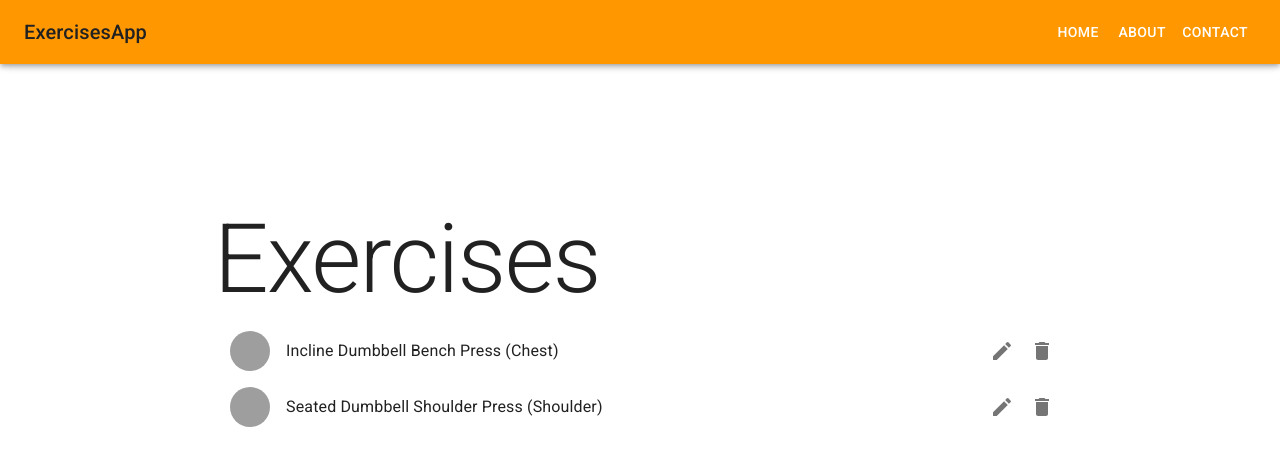
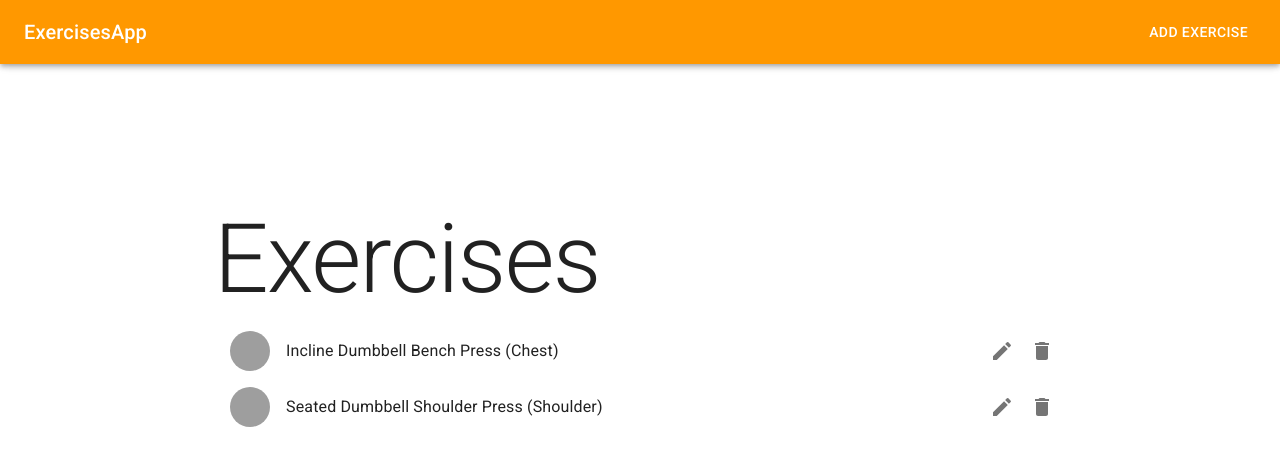
Before and after one commit to FuShingLeung/react-project, a React (Vite) app: page / in a window 1280 px wide. Shown: the top 466 px of the page. Built offline with nearby package versions, Linux system fonts and the light colour scheme; grey boxes are pictures that could not be loaded.

Commit message:
UI navigation added

```diff
--- /dev/null
+++ b/src/components/DesktopNavigation.jsx
@@ -0,0 +1,54 @@
+import React from 'react';
+import { NavLink } from 'react-router-dom';
+import AppBar from '@mui/material/AppBar';
+import Box from '@mui/material/Box';
+import IconButton from '@mui/material/IconButton';
+import MenuIcon from '@mui/icons-material/Menu';
+import Toolbar from '@mui/material/Toolbar';
+import Typography from '@mui/material/Typography';
+import Button from '@mui/material/Button';
+import { useTheme } from '@mui/material/styles';
+import { light } from '@mui/material/styles/createPalette';
+
+function DesktopNavigation({
+  handleDrawerToggle = () => console.log('no handleDrawerToggle provided'),
+}) {
+  const theme = useTheme();
+  console.log(theme);
+  const lightTextColor = theme.palette.common.white;
+  return (
+    <AppBar component="nav">
+      <Toolbar>
+        <IconButton
+          color="inherit"
+          aria-label="open drawer"
+          edge="start"
+          onClick={handleDrawerToggle}
+          sx={{ mr: 2, display: { sm: 'none' } }}
+        >
+          <MenuIcon />
+        </IconButton>
+        <Typography
+          variant="h6"
+          component={NavLink}
+          to="/"
+          sx={{
+            flexGrow: 1,
+            display: { xs: 'none', sm: 'block' },
+            textDecoration: 'none',
+            color: lightTextColor,
+          }}
+        >
+          ExercisesApp
+        </Typography>
+        <Box sx={{ display: { xs: 'none', sm: 'block' } }}>
+          <Button sx={{ color: lightTextColor }} component={NavLink} to="/add">
+            Add Exercise
+          </Button>
+        </Box>
+      </Toolbar>
+    </AppBar>
+  );
+}
+
+export default DesktopNavigation;
--- /dev/null
+++ b/src/components/MobileNavigation.jsx
@@ -0,0 +1,57 @@
+import React from 'react';
+import { NavLink } from 'react-router-dom';
+import Box from '@mui/material/Box';
+import Drawer from '@mui/material/Drawer';
+import Typography from '@mui/material/Typography';
+import Divider from '@mui/material/Divider';
+import List from '@mui/material/List';
+import ListItem from '@mui/material/ListItem';
+import ListItemButton from '@mui/material/ListItemButton';
+import ListItemText from '@mui/material/ListItemText';
+
+function MobileNavigation({
+  mobileOpen = false,
+  handleDrawerToggle = () => console.log('no handleDrawerToggle provided'),
+  drawerWidth = 240,
+}) {
+  return (
+    <Box component="nav">
+      <Drawer
+        variant="temporary"
+        open={mobileOpen}
+        onClose={handleDrawerToggle}
+        ModalProps={{
+          keepMounted: true, // Better open performance on mobile.
+        }}
+        sx={{
+          display: { xs: 'block', sm: 'none' },
+          '& .MuiDrawer-paper': {
+            boxSizing: 'border-box',
+            width: drawerWidth,
+          },
+        }}
+      >
+        <Box onClick={handleDrawerToggle} sx={{ textAlign: 'center' }}>
+          <Typography variant="h6" sx={{ my: 2 }}>
+            ExercisesApp
+          </Typography>
+          <Divider />
+          <List>
+            <ListItem>
+              <ListItemButton sx={{ textAlign: 'left' }} component={NavLink} to="/">
+                <ListItemText primary={'Exercise List'} />
+              </ListItemButton>
+            </ListItem>
+            <ListItem>
+              <ListItemButton sx={{ textAlign: 'left' }} component={NavLink} to="/add">
+                <ListItemText primary={'Add Exercise'} />
+              </ListItemButton>
+            </ListItem>
+          </List>
+        </Box>
+      </Drawer>
+    </Box>
+  );
+}
+
+export default MobileNavigation;
--- a/src/components/TempHeader.jsx
+++ b/src/components/TempHeader.jsx
@@ -15,111 +15,37 @@
 // export default TempHeader
 
 import * as React from 'react';
-import AppBar from '@mui/material/AppBar';
+// import AppBar from '@mui/material/AppBar';
 import Box from '@mui/material/Box';
-import CssBaseline from '@mui/material/CssBaseline';
-import Divider from '@mui/material/Divider';
-import Drawer from '@mui/material/Drawer';
-import IconButton from '@mui/material/IconButton';
-import List from '@mui/material/List';
-import ListItem from '@mui/material/ListItem';
-import ListItemButton from '@mui/material/ListItemButton';
-import ListItemText from '@mui/material/ListItemText';
-import MenuIcon from '@mui/icons-material/Menu';
+// import CssBaseline from '@mui/material/CssBaseline';
+// import Divider from '@mui/material/Divider';
+// import Drawer from '@mui/material/Drawer';
+// import IconButton from '@mui/material/IconButton';
+// import List from '@mui/material/List';
+// import ListItem from '@mui/material/ListItem';
+// import ListItemButton from '@mui/material/ListItemButton';
+// import ListItemText from '@mui/material/ListItemText';
+// import MenuIcon from '@mui/icons-material/Menu';
 import Toolbar from '@mui/material/Toolbar';
 import Typography from '@mui/material/Typography';
-import Button from '@mui/material/Button';
-
-// interface Props {
-/**
- * Injected by the documentation to work in an iframe.
- * You won't need it on your project.
- */
-//   window?: () => Window;
-// }
-
-const drawerWidth = 240;
-const navItems = ['Home', 'About', 'Contact'];
+// import Button from '@mui/material/Button';
+import MobileNavigation from './MobileNavigation';
+import DesktopNavigation from './DesktopNavigation';
 
 export default function DrawerAppBar(props, Props) {
-  const { window } = props;
   const [mobileOpen, setMobileOpen] = React.useState(false);
 
   const handleDrawerToggle = () => {
     setMobileOpen((prevState) => !prevState);
   };
 
-  const drawer = (
-    <Box onClick={handleDrawerToggle} sx={{ textAlign: 'center' }}>
-      <Typography variant="h6" sx={{ my: 2 }}>
-        ExercisesApp
-      </Typography>
-      <Divider />
-      <List>
-        {navItems.map((item) => (
-          <ListItem key={item} disablePadding>
-            <ListItemButton sx={{ textAlign: 'center' }}>
-              <ListItemText primary={item} />
-            </ListItemButton>
-          </ListItem>
-        ))}
-      </List>
-    </Box>
-  );
-
-  const container =
-    window !== undefined ? () => window().document.body : undefined;
-
   return (
     <Box sx={{ display: 'flex' }}>
-      <CssBaseline />
-      <AppBar component="nav">
-        <Toolbar>
-          <IconButton
-            color="inherit"
-            aria-label="open drawer"
-            edge="start"
-            onClick={handleDrawerToggle}
-            sx={{ mr: 2, display: { sm: 'none' } }}
-          >
-            <MenuIcon />
-          </IconButton>
-          <Typography
-            variant="h6"
-            component="div"
-            sx={{ flexGrow: 1, display: { xs: 'none', sm: 'block' } }}
-          >
-            ExercisesApp
-          </Typography>
-          <Box sx={{ display: { xs: 'none', sm: 'block' } }}>
-            {navItems.map((item) => (
-              <Button key={item} sx={{ color: '#fff' }}>
-                {item}
-              </Button>
-            ))}
-          </Box>
-        </Toolbar>
-      </AppBar>
-      <Box component="nav">
-        <Drawer
-          container={container}
-          variant="temporary"
-          open={mobileOpen}
-          onClose={handleDrawerToggle}
-          ModalProps={{
-            keepMounted: true, // Better open performance on mobile.
-          }}
-          sx={{
-            display: { xs: 'block', sm: 'none' },
-            '& .MuiDrawer-paper': {
-              boxSizing: 'border-box',
-              width: drawerWidth,
-            },
-          }}
-        >
-          {drawer}
-        </Drawer>
-      </Box>
+      <DesktopNavigation handleDrawerToggle={handleDrawerToggle} />
+      <MobileNavigation
+        mobileOpen={mobileOpen}
+        handleDrawerToggle={handleDrawerToggle}
+      />
       <Box component="main" sx={{ p: 3 }}>
         <Toolbar />
         <Typography></Typography>
```
